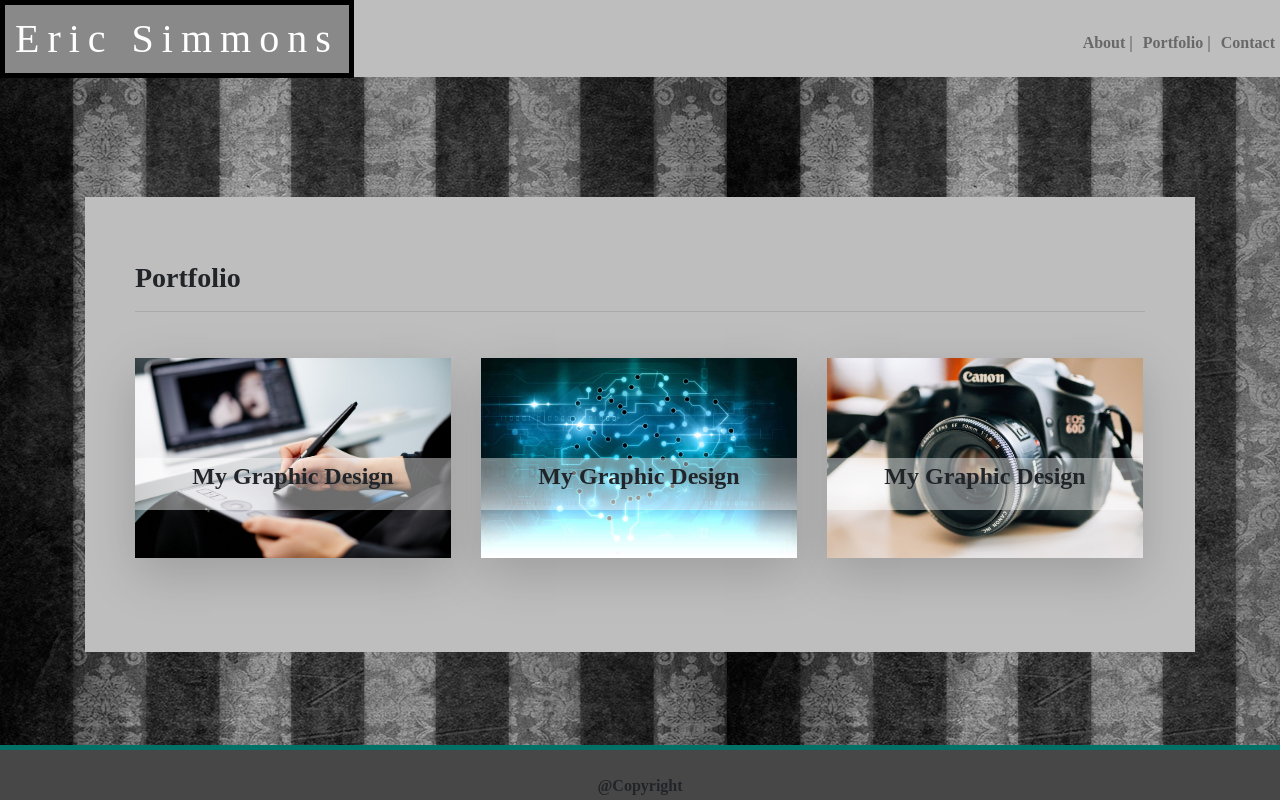
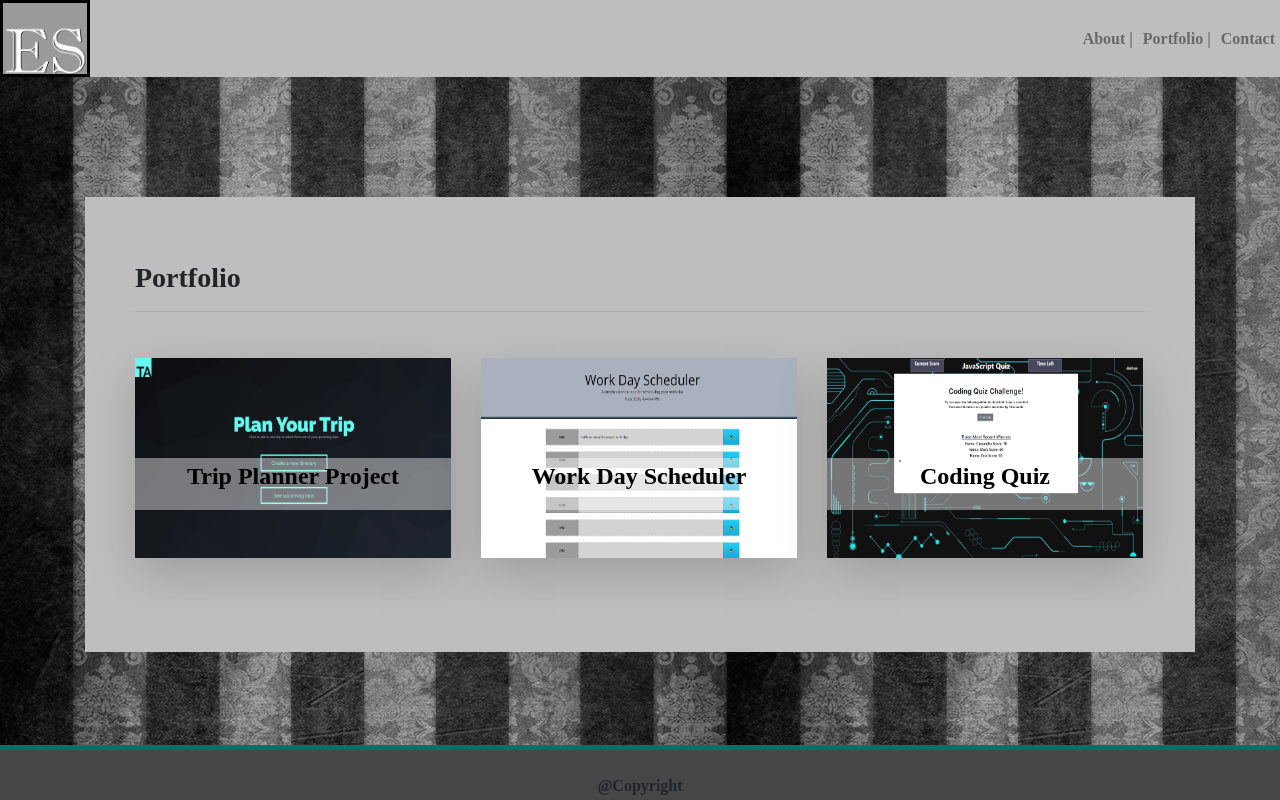
Before and after one commit to EricEnergy/portfolio_2.0_htmlcssbts, a plain HTML site: page portfolio.html in a window 1280 px wide. Drawn offline with nearby package versions, Linux system fonts and the light colour scheme.

Commit message:
updated links and pictures with new content.

```diff
--- a/Assets/css/style.css
+++ b/Assets/css/style.css
@@ -116,6 +116,15 @@ a.nav-link {
   text-align: center;
 }
 
+.nav-link1 {
+  color: rgb(131, 8, 8);
+  font-size: 12px;
+}
+
+.black {
+  color: rgb(0, 0, 0);
+}
+
 @media screen and (max-width: 768px) {
 
 nav.navbar {
@@ -155,3 +164,11 @@ p {
 
 
 }
+
+#logoImg {
+  width: 90px;
+  height: auto;
+  border-style:solid;
+  border-width: 3px;
+  border-color: black;
+}
--- a/portfolio.html
+++ b/portfolio.html
@@ -18,9 +18,10 @@
 
 
     <nav class="navbar">
-        <a class="navbar-brand">
-            <h1 class="border-5">Eric Simmons</h1>
-        </a>
+            <a class="navbar-brand">
+                    <div class="logoPlace">
+                        <img id="logoImg" src="Assets\Images\ESLOGO.jpg">
+                    </div>
         <form class="form-inline">
             <a class="nav-link" href="index.html">About |
                 <a class="nav-link" href="portfolio.html">Portfolio |
@@ -63,9 +64,10 @@
                 <div class="row" id="box-search">
 
                     <div class="thumbnail text-center">
-                        <img id="me" src="Assets\Images\test2.jpg" alt="" class="shadow-lg img-responsive">
+                            <a class="black" href="https://ericenergy.github.io/tripAssistant_Project/">
+                        <img id="me" src="Assets\Images\planyourtrip.png" alt="tripplanner" class="shadow-lg img-responsive">
                         <div class="caption">
-                            <p>My Graphic Design</p>
+                            <p>Trip Planner Project</p></a>
                         </div>
 
                     </div>
@@ -73,18 +75,20 @@
                 <div class="row" id="box-search">
 
                     <div class="thumbnail text-center">
-                        <img id="me" src="Assets\Images\ttest.jpg" alt="" class="shadow-lg img-responsive">
+                            <a class="black" href="https://ericenergy.github.io/dayPlanner/">
+                        <img id="me" src="Assets\Images\scheduler.png" alt="dailyscheduler" class="shadow-lg img-responsive">
                         <div class="caption">
-                            <p>My Graphic Design</p>
+                            <p>Work Day Scheduler </p></a>
                         </div>
 
                     </div>
                 </div>
                 <div class="row" id="box-search">
                     <div class="thumbnail text-center">
-                        <img id="me" src="Assets\Images\ttest1.jpg" alt="" class="shadow-lg img-responsive">
+                            <a class="black" href="https://ericenergy.github.io/javascriptquiz/">
+                        <img id="me" src="Assets\Images\codingquiz.png" alt="codingquiz" class="shadow-lg img-responsive">
                         <div class="caption">
-                            <p>My Graphic Design</p>
+                            <p>Coding Quiz</p></a>
                         </div>
                     </div>
                 </div>
```
Also changed, not shown: contact.html (+5 -4 lines), index.html (+11 -3 lines), Assets/Images/ESLOGO.jpg (added), Assets/Images/codingquiz.png (added), Assets/Images/planyourtrip.png (added), Assets/Images/scheduler.png (added).
